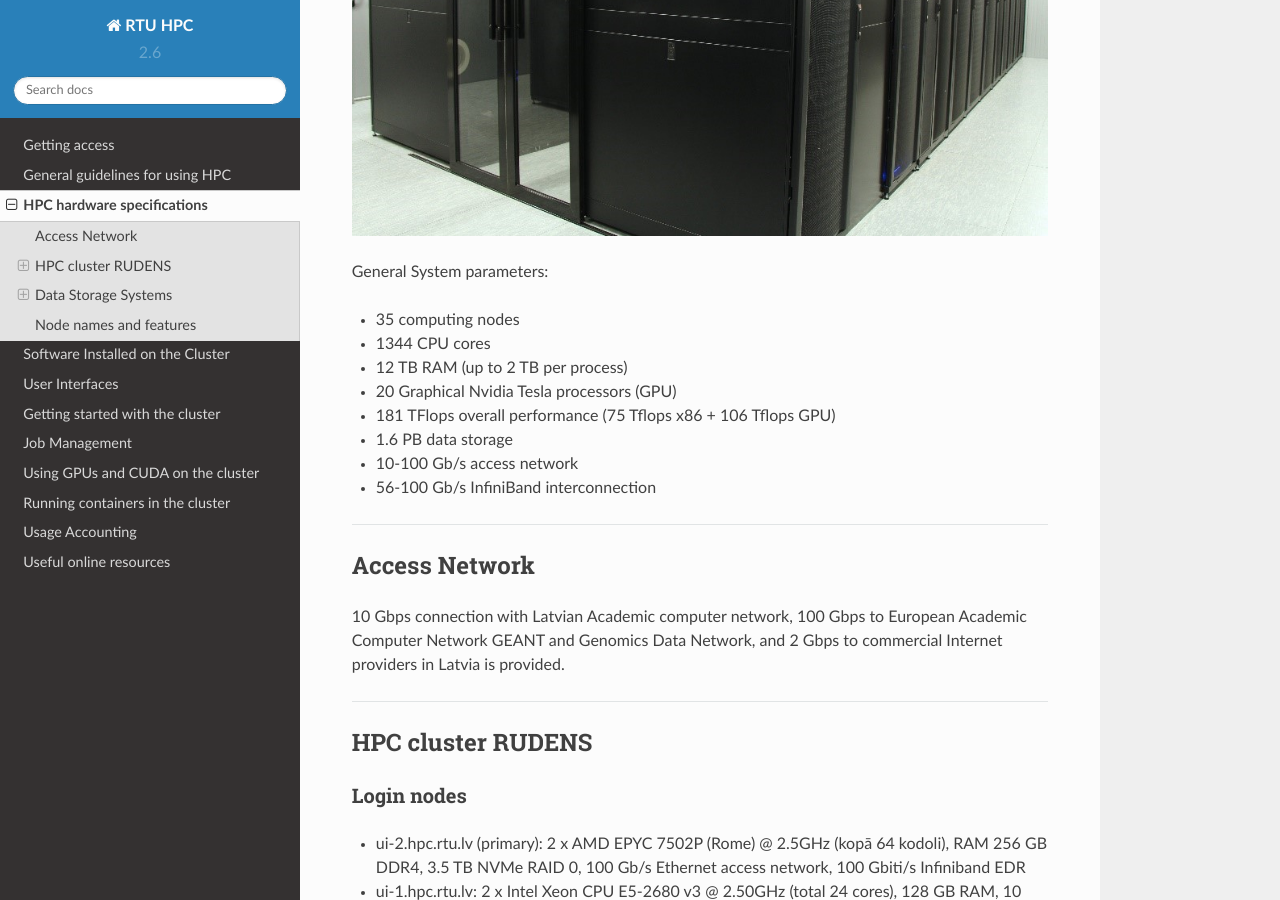
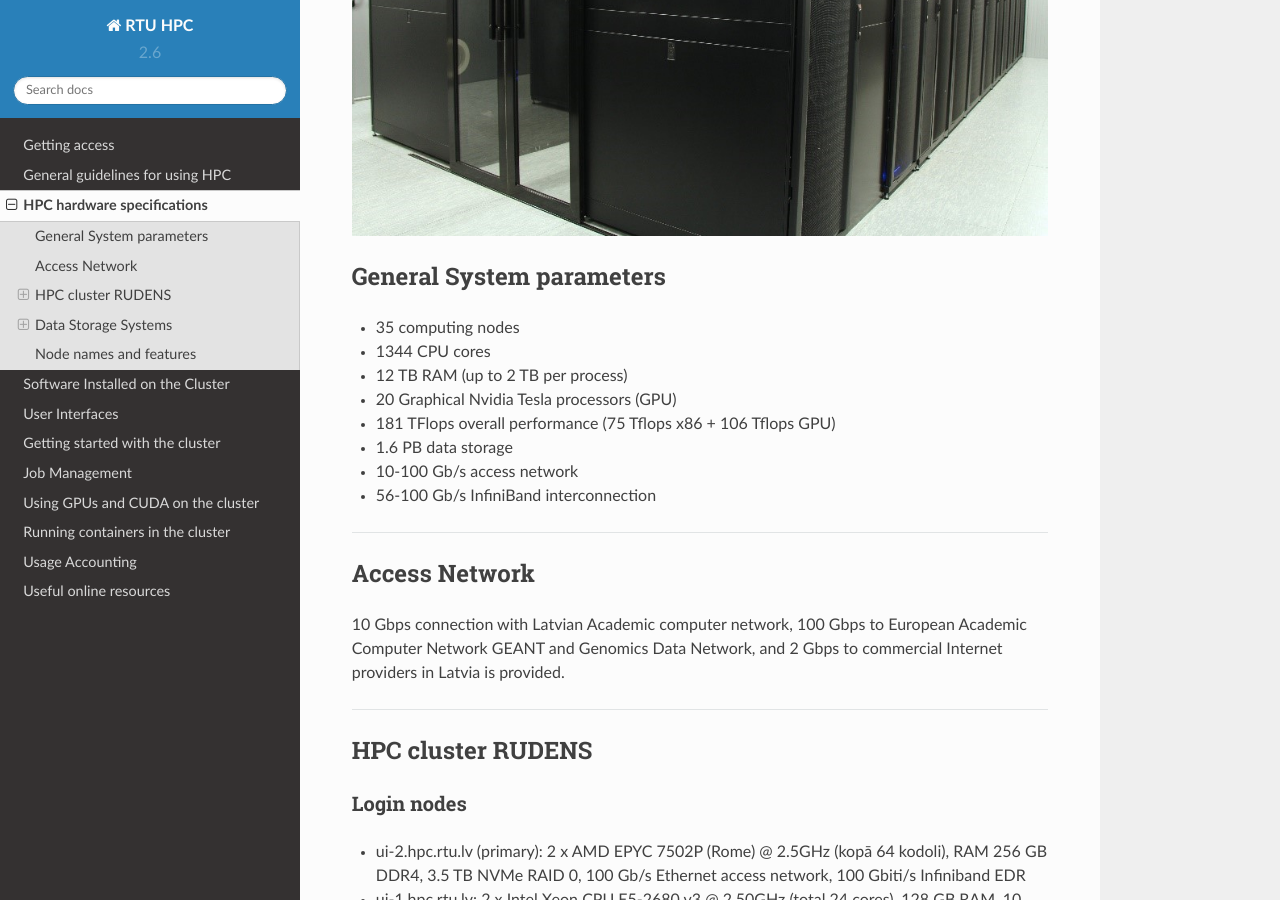
Before and after one commit to rtuhpc/hpc-manual, a Sphinx documentation site: the page built from doc/03_hardware.md, in a window 1280 px wide and 900 px high, scrolled down 700 px. Built offline with Sphinx 7.4.7 and the Read the Docs theme 2.0.0, drawn with Linux system fonts in a browser that asks for light colours.

Commit message:
Update 03_hardware.md

```diff
--- a/doc/03_hardware.md
+++ b/doc/03_hardware.md
@@ -7,7 +7,7 @@ Users connect to a separate login node which provides a work environment and too
 
 ![alt text](./images/data_center.jpg)
 
-General System parameters:
+## General System parameters
 - 35 computing nodes
 - 1344 CPU cores
 - 12 TB RAM (up to 2 TB per process)
```
